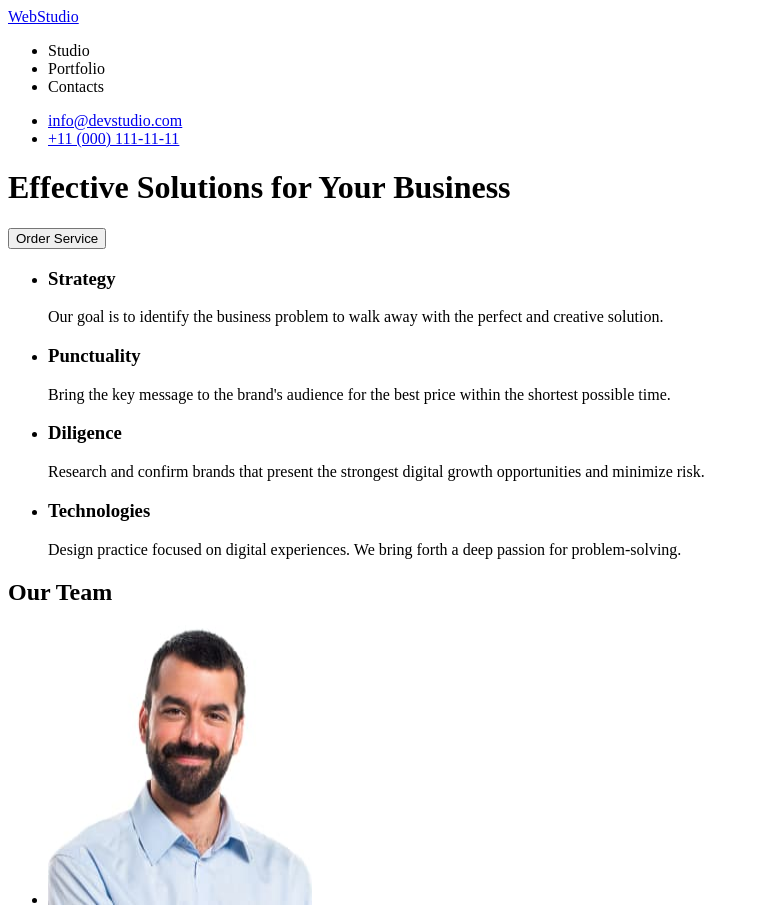
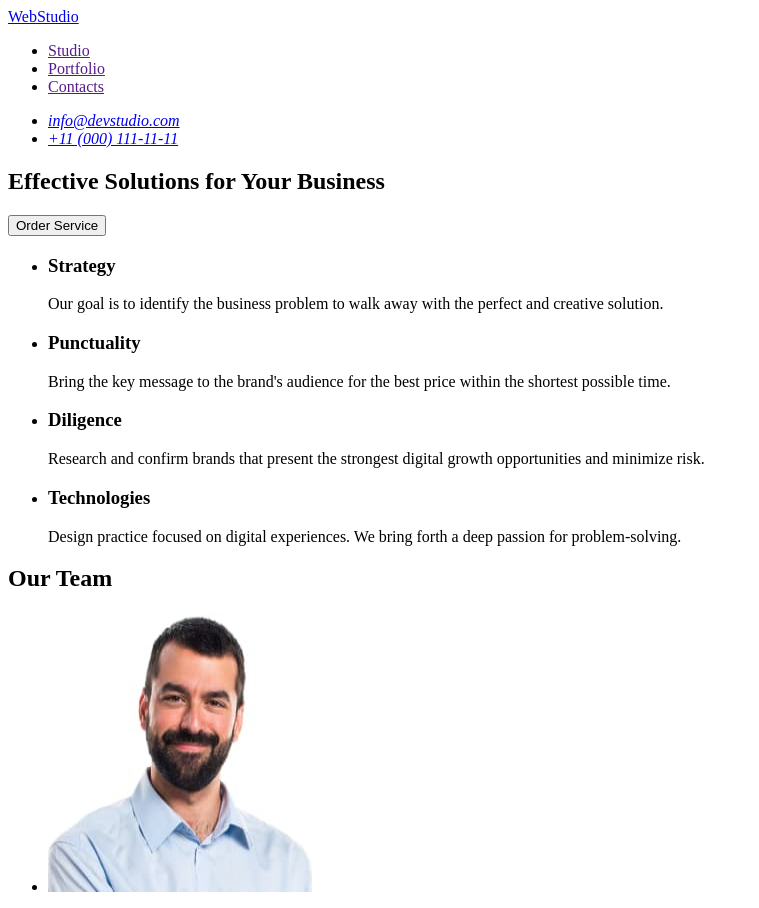
Before and after one commit to ConstantineKobushka/goit-markup-hw-06, a plain HTML site: page index.html in a window 1280 px wide. Shown: the top 908 px of the page, without its empty margins (0-759 px from the left). Drawn offline with Linux system fonts and the light colour scheme.

Commit message:
change index file

```diff
--- a/index.html
+++ b/index.html
@@ -7,16 +7,16 @@
   </head>
   <body>
     <header>
-      <a href="#">WebStudio</a>
-
       <nav>
+        <a href="./index.html">WebStudio</a>
         <ul>
-          <li>Studio</li>
-          <li>Portfolio</li>
-          <li>Contacts</li>
+          <li><a href="">Studio</a></li>
+          <li><a href="">Portfolio</a></li>
+          <li><a href="">Contacts</a></li>
         </ul>
       </nav>
 
+      <address>
         <ul>
           <li>
             <a href="mailto:info@devstudio.com">info@devstudio.com</a>
@@ -25,12 +25,15 @@
             <a href="tel:+110001111111">+11 (000) 111-11-11</a>
           </li>
         </ul>
-
-      <h1>Effective Solutions for Your Business</h1>
-      <button type="button">Order Service</button>
+      </address>
     </header>
 
     <main>
+      <section>
+        <h1>Effective Solutions for Your Business</h1>
+        <button type="button">Order Service</button>
+      </section>
+
       <section>
         <ul>
           <li>
@@ -112,7 +115,7 @@
     </main>
 
     <footer>
-      <a href="#">WebStudio</a>
+      <a href="./index.html">WebStudio</a>
       <p>
         Increase the flow of customers and sales for your business with digital
         marketing & growth solutions.
```
Lines whose indentation alone changed are shown as unchanged.
